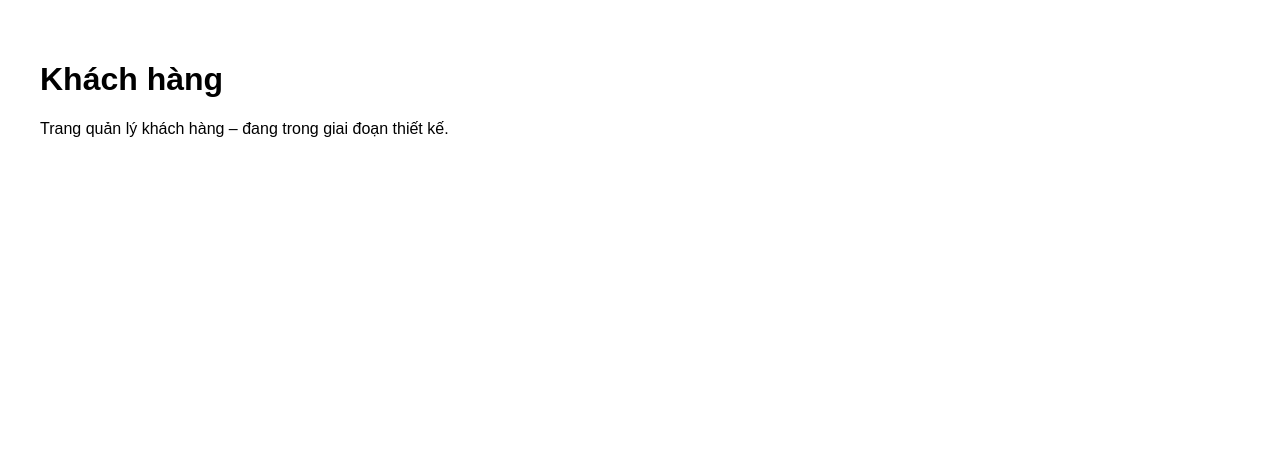
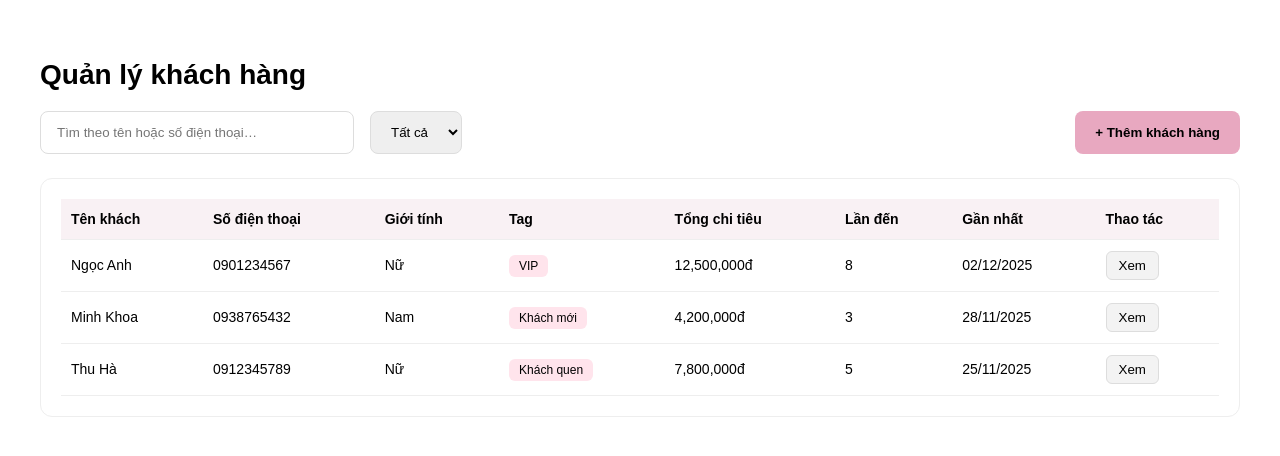
Before and after one commit to conlele0201/erp-spa, a Next.js app: page /khach-hang in a window 1280 px wide. Shown: the top 456 px of the page. Built offline with nearby package versions, Linux system fonts and the light colour scheme.

Commit message:
Update index.js

```diff
--- a/pages/khach-hang/index.js
+++ b/pages/khach-hang/index.js
@@ -1,8 +1,205 @@
+import React, { useState } from "react";
+
 export default function KhachHangPage() {
+  const [search, setSearch] = useState("");
+  const [filterGender, setFilterGender] = useState("Tất cả");
+
+  // Mock data khách hàng
+  const customers = [
+    {
+      id: 1,
+      name: "Ngọc Anh",
+      phone: "0901234567",
+      gender: "Nữ",
+      totalSpent: "12,500,000đ",
+      visits: 8,
+      lastVisit: "02/12/2025",
+      tag: "VIP",
+    },
+    {
+      id: 2,
+      name: "Minh Khoa",
+      phone: "0938765432",
+      gender: "Nam",
+      totalSpent: "4,200,000đ",
+      visits: 3,
+      lastVisit: "28/11/2025",
+      tag: "Khách mới",
+    },
+    {
+      id: 3,
+      name: "Thu Hà",
+      phone: "0912345789",
+      gender: "Nữ",
+      totalSpent: "7,800,000đ",
+      visits: 5,
+      lastVisit: "25/11/2025",
+      tag: "Khách quen",
+    },
+  ];
+
+  const filtered = customers.filter((c) => {
+    const matchSearch =
+      c.name.toLowerCase().includes(search.toLowerCase()) ||
+      c.phone.includes(search);
+
+    const matchGender =
+      filterGender === "Tất cả" || c.gender === filterGender;
+
+    return matchSearch && matchGender;
+  });
+
   return (
     <div style={{ padding: "32px", fontFamily: "Arial" }}>
-      <h1>Khách hàng</h1>
-      <p>Trang quản lý khách hàng – đang trong giai đoạn thiết kế.</p>
+      {/* HEADER */}
+      <h1 style={{ fontSize: "28px", marginBottom: "20px" }}>
+        Quản lý khách hàng
+      </h1>
+
+      {/* ACTION BAR */}
+      <div
+        style={{
+          display: "flex",
+          gap: "16px",
+          marginBottom: "24px",
+          flexWrap: "wrap",
+        }}
+      >
+        {/* Search */}
+        <input
+          type="text"
+          placeholder="Tìm theo tên hoặc số điện thoại…"
+          value={search}
+          onChange={(e) => setSearch(e.target.value)}
+          style={{
+            padding: "12px 16px",
+            borderRadius: "8px",
+            border: "1px solid #ddd",
+            width: "280px",
+          }}
+        />
+
+        {/* Filter giới tính */}
+        <select
+          value={filterGender}
+          onChange={(e) => setFilterGender(e.target.value)}
+          style={{
+            padding: "12px 16px",
+            borderRadius: "8px",
+            border: "1px solid #ddd",
+          }}
+        >
+          <option>Tất cả</option>
+          <option>Nam</option>
+          <option>Nữ</option>
+        </select>
+
+        {/* Button thêm khách */}
+        <button
+          style={{
+            marginLeft: "auto",
+            padding: "12px 20px",
+            background: "#e8a8c0",
+            border: "none",
+            borderRadius: "8px",
+            fontWeight: "600",
+            cursor: "pointer",
+          }}
+        >
+          + Thêm khách hàng
+        </button>
+      </div>
+
+      {/* TABLE */}
+      <div
+        style={{
+          background: "#fff",
+          padding: "20px",
+          borderRadius: "12px",
+          border: "1px solid #eee",
+        }}
+      >
+        <table style={{ width: "100%", borderCollapse: "collapse" }}>
+          <thead>
+            <tr style={{ background: "#f9f1f4", textAlign: "left" }}>
+              <th style={th}>Tên khách</th>
+              <th style={th}>Số điện thoại</th>
+              <th style={th}>Giới tính</th>
+              <th style={th}>Tag</th>
+              <th style={th}>Tổng chi tiêu</th>
+              <th style={th}>Lần đến</th>
+              <th style={th}>Gần nhất</th>
+              <th style={th}>Thao tác</th>
+            </tr>
+          </thead>
+
+          <tbody>
+            {filtered.map((c) => (
+              <tr
+                key={c.id}
+                style={{
+                  borderBottom: "1px solid #eee",
+                  height: "52px",
+                }}
+              >
+                <td style={td}>{c.name}</td>
+                <td style={td}>{c.phone}</td>
+                <td style={td}>{c.gender}</td>
+                <td style={td}>
+                  <span
+                    style={{
+                      padding: "4px 10px",
+                      background: "#ffe4ec",
+                      borderRadius: "6px",
+                      fontSize: "12px",
+                    }}
+                  >
+                    {c.tag}
+                  </span>
+                </td>
+                <td style={td}>{c.totalSpent}</td>
+                <td style={td}>{c.visits}</td>
+                <td style={td}>{c.lastVisit}</td>
+                <td style={td}>
+                  <button
+                    onClick={() => alert("Xem hồ sơ khách: " + c.name)}
+                    style={{
+                      padding: "6px 12px",
+                      background: "#f3f3f3",
+                      border: "1px solid #ddd",
+                      borderRadius: "6px",
+                      cursor: "pointer",
+                    }}
+                  >
+                    Xem
+                  </button>
+                </td>
+              </tr>
+            ))}
+
+            {filtered.length === 0 && (
+              <tr>
+                <td colSpan="8" style={{ textAlign: "center", padding: "20px" }}>
+                  Không tìm thấy khách hàng phù hợp.
+                </td>
+              </tr>
+            )}
+          </tbody>
+        </table>
+      </div>
     </div>
   );
 }
+
+/* STYLE */
+const th = {
+  padding: "12px 10px",
+  fontSize: "14px",
+  fontWeight: "600",
+  borderBottom: "1px solid #eee",
+};
+
+const td = {
+  padding: "10px 10px",
+  fontSize: "14px",
+};
```
